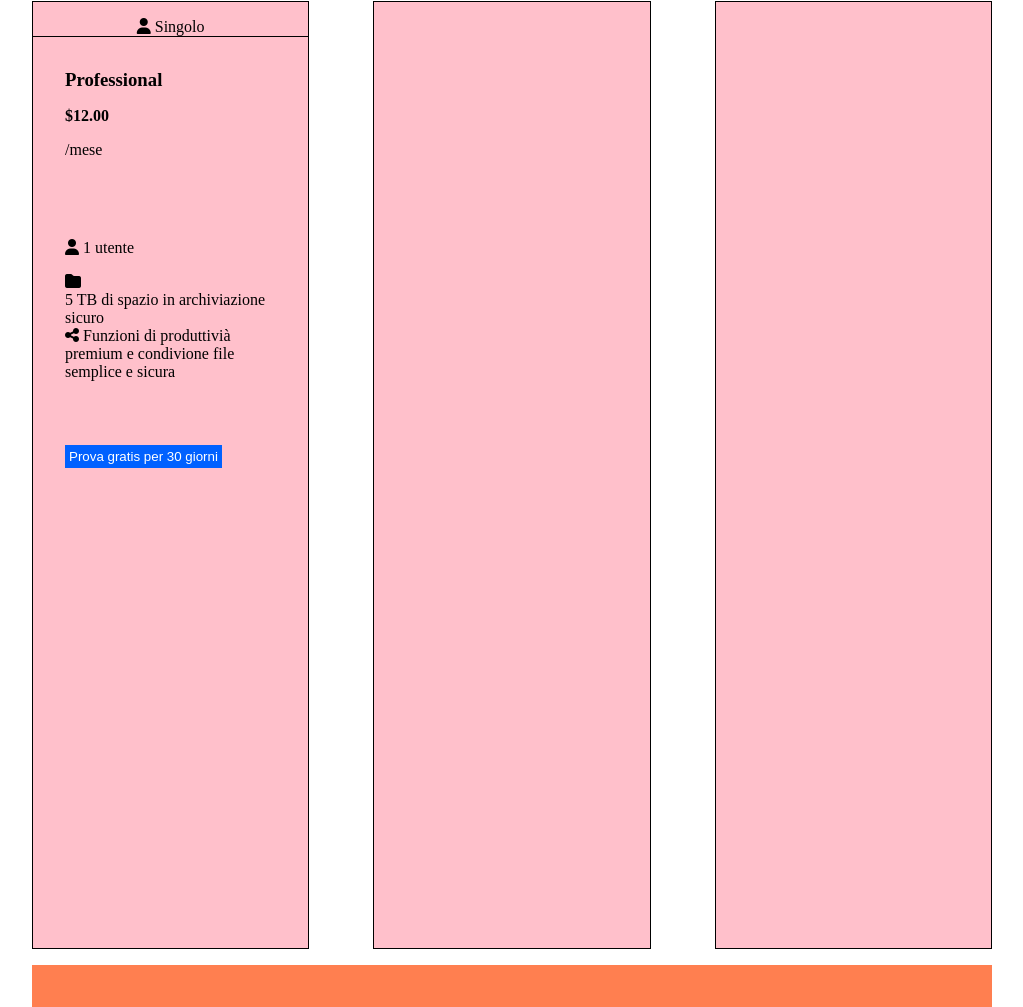
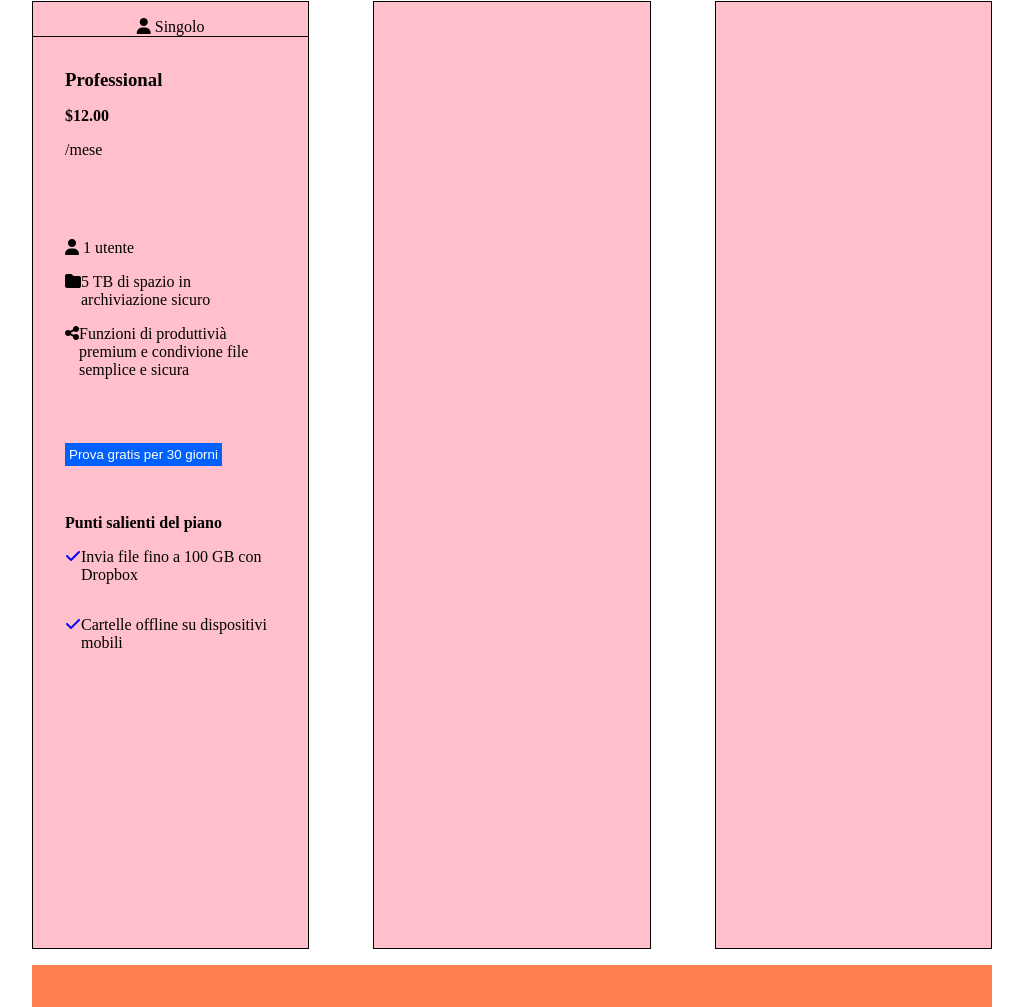
Before and after one commit to UniversoCaotico1997/htmlcss-dropbox, a plain HTML site: page index.html in a window 1280 px wide. Shown: the part 773-1780 px from the top of the page, without its empty margins (128-1151 px from the left). Drawn offline with nearby package versions, Linux system fonts and the light colour scheme.

Commit message:
first column complete

```diff
--- a/index.html
+++ b/index.html
@@ -92,28 +92,40 @@
                             <p>/mese</p>
                         </div>
 
-                        <div class="package clearfix">
+                        <div class="package">
                             <div>
                                 <i class="fa-solid fa-user"></i>
                                 <span>1 utente</span>
                             </div>
 
                             <div class="bag">
-                                <div class="left"><i class="fa-solid fa-folder"></i></div>
+                                <i class="fa-solid fa-folder"></i>
                                 <div class="pippo">5 TB di spazio in archiviazione sicuro</div>
                             </div>
 
-                            <div>
+                            <div class="bag">
                                 <i class="fa-solid fa-share-nodes"></i>
-                                <span>Funzioni di produttivià premium e condivione file semplice e sicura
-                                </span>
+                                <div>Funzioni di produttivià premium e condivione file semplice e sicura</div>
+
                             </div>
 
                         </div>
 
                         <button class="customer size">Prova gratis per 30 giorni</button>
 
-                        <div class=""></div>
+                        <div class="package">
+                            <h4>Punti salienti del piano</h4>
+                            <div class="bag">
+                                <i class="fa-solid fa-check" style="color: blue;"></i>
+                                <p>Invia file fino a 100 GB con Dropbox</p>
+                            </div>
+                            <div class="bag">
+                                <i class="fa-solid fa-check" style="color: blue;"></i>
+                                <p>Cartelle offline su dispositivi
+                                    <br> mobili
+                                </p>
+                            </div>
+                        </div>
 
                     </div>
                     <div class="col_3 size debug"></div>
--- a/style.css
+++ b/style.css
@@ -154,12 +154,14 @@ a[href]{
  .package>div{
     padding-bottom: 1rem;
  }
-.left{
-    float: left;
+.bag{
+    display: flex;
 }
-.pippo{
-    float: left;
+.package>h4{
+    padding-bottom: 1rem;
 }
+
+
 .col_centrale{
     background-color: coral;
     height: 254px;
```
